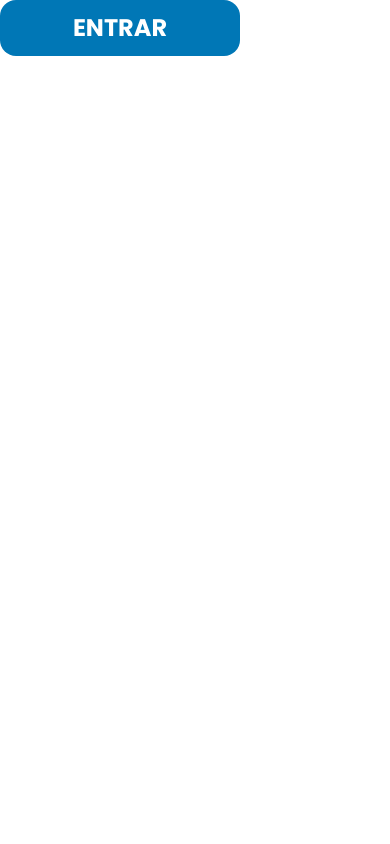
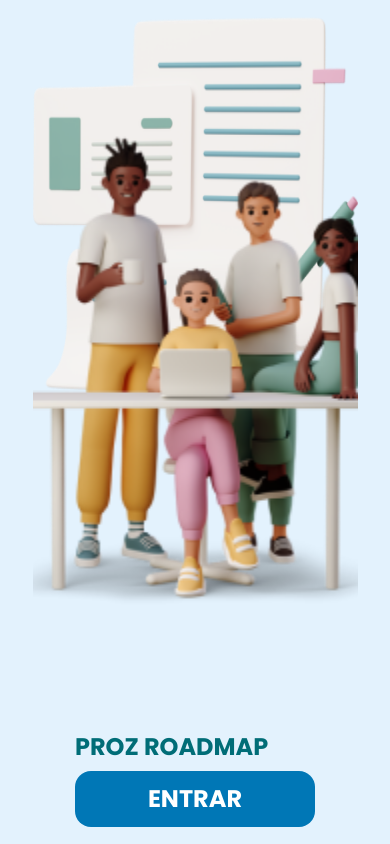
Before and after one commit to mariadxavier/roadmap-administracao, a React (Vite) app: page / in a window 390 px wide. Built offline with nearby package versions, Linux system fonts and the light colour scheme; a web font is replaced by a local one.

Commit message:
feat: startPage & responsive

```diff
--- a/src/App.tsx
+++ b/src/App.tsx
@@ -1,10 +1,11 @@
+import StartPage from "./pages/StartPage"
 import { AccessButton } from "./components/access-button"
 
 export function App() {
 
   return (
     <>
-      <AccessButton/>
+      <StartPage/>
     </>
   )
 }
--- /dev/null
+++ b/src/pages/StartPage.tsx
@@ -0,0 +1,17 @@
+import React from 'react'
+import GrupImg from '../components/grup-img'
+import { AccessButton } from '../components/access-button'
+
+function StartPage() {
+  return (
+    <section className='flex flex-col w-screen h-screen bg-adm-light items-center justify-between lg:flex-row-reverse lg:p-16'>
+      <GrupImg/>
+      <div className='flex flex-col relative bottom-[2vh] md:bottom-[6vh] z-10 gap-3 xsm:gap-2 lg:self-end lg:bottom-0 lg:w-60'>
+        <h1 className='font-poppins text-3xl xsm:text-2xl text-adm-deep font-bold lg:text-4xl text-wrap'>PROZ ROADMAP</h1>
+        <AccessButton/>
+      </div>
+    </section>
+  )
+}
+
+export default StartPage
```
